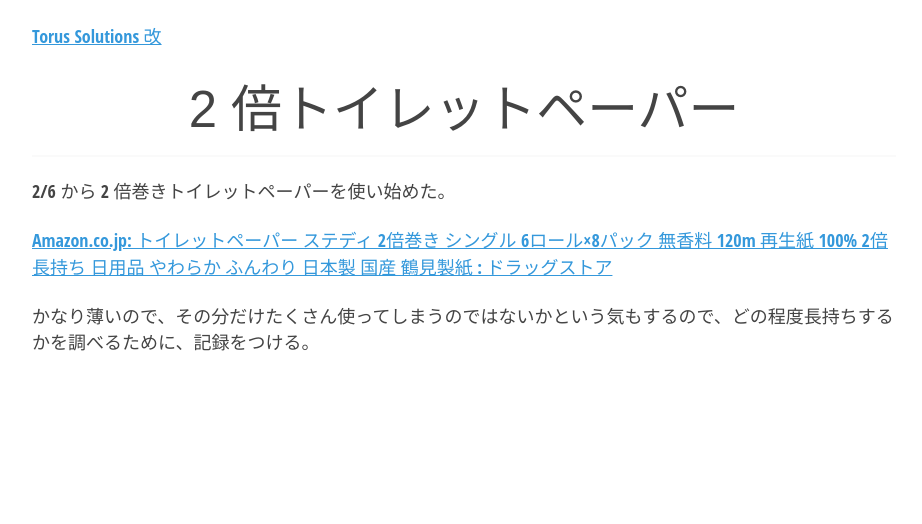
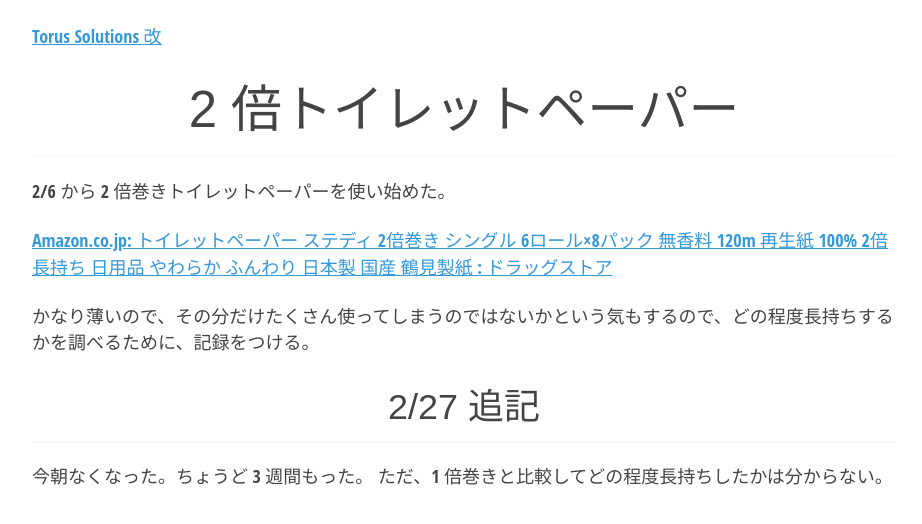
Before and after one commit to torus/torus.github.io, a Jekyll site: the page built from _posts/2023-02-15-toilet-paper.md, in a window 1280 px wide. Shown: the top 524 px of the page, without its empty margins (176-1098 px from the left). Built offline with Jekyll 4.4.1, drawn with Linux system fonts in a browser that asks for light colours.

Commit message:
2023-02-15-toilet-paper.md を更新

```diff
--- a/_posts/2023-02-15-toilet-paper.md
+++ b/_posts/2023-02-15-toilet-paper.md
@@ -7,3 +7,8 @@ title: 2 倍トイレットペーパー
 [Amazon.co.jp: トイレットペーパー ステディ 2倍巻き シングル 6ロール×8パック 無香料 120m 再生紙 100% 2倍 長持ち 日用品 やわらか ふんわり 日本製 国産 鶴見製紙 : ドラッグストア](https://amzn.to/3Xvw6Er)
 
 かなり薄いので、その分だけたくさん使ってしまうのではないかという気もするので、どの程度長持ちするかを調べるために、記録をつける。
+
+### 2/27 追記
+
+今朝なくなった。ちょうど 3 週間もった。
+ただ、1 倍巻きと比較してどの程度長持ちしたかは分からない。
```
